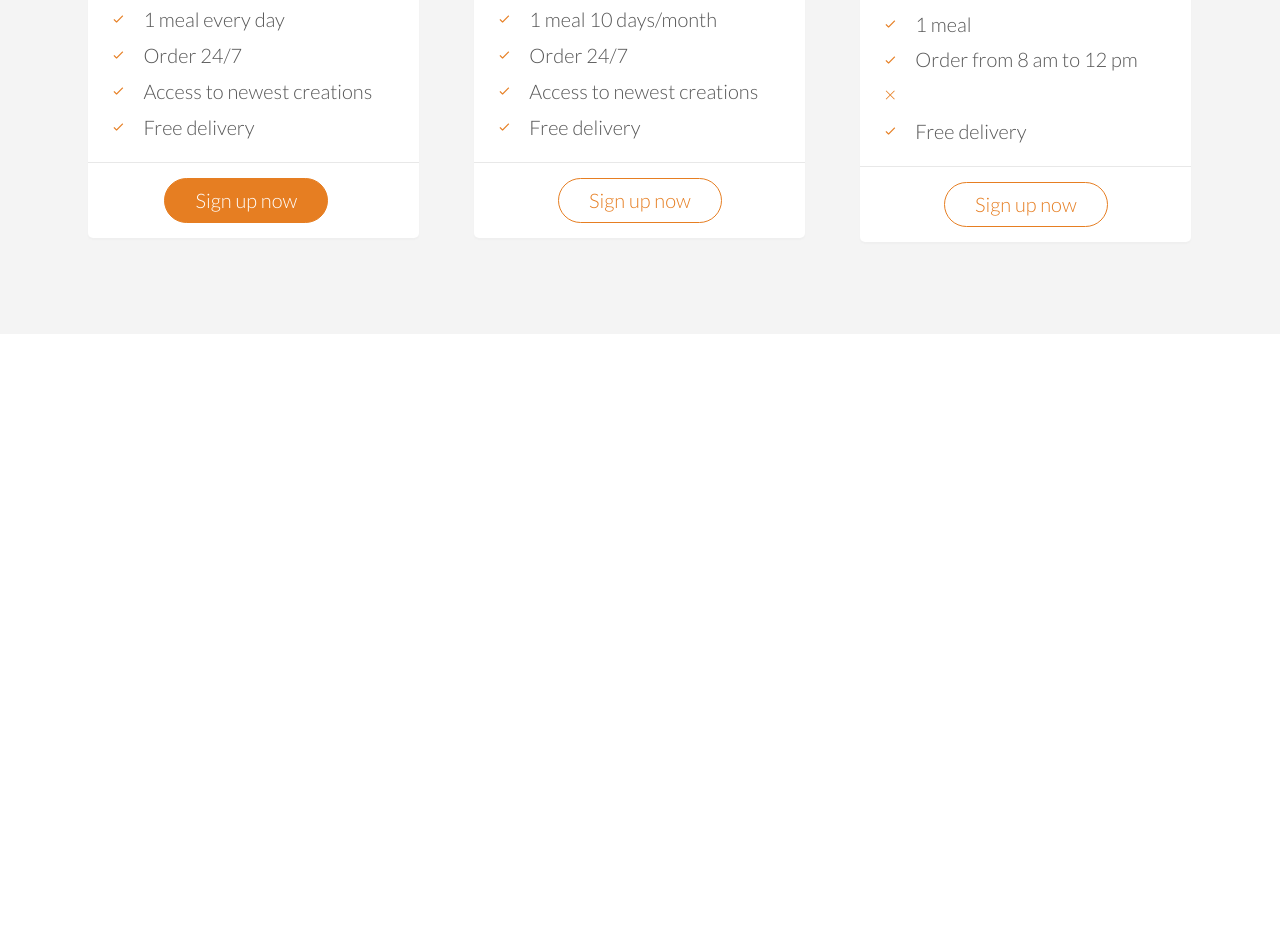
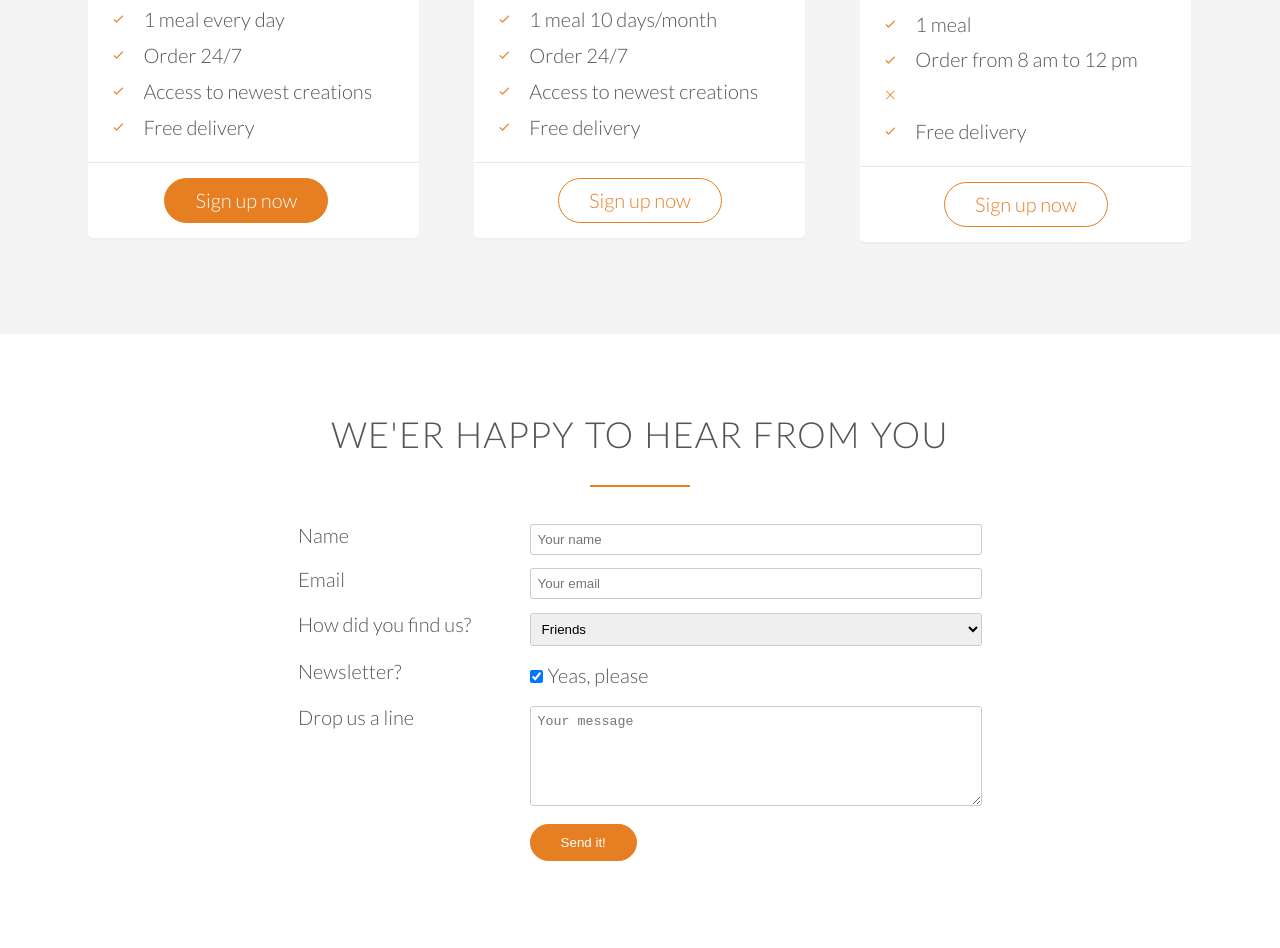
Before and after one commit to LubosVoska/omnifood-website, a website: page index.html in a window 1280 px wide. Shown: the part 4278-5226 px from the top of the page. Before the commit the page ends 4612 px from the top, so only its background shows below. Drawn offline with Linux system fonts and the light colour scheme; files whose address does not match are found by name.

Commit message:
Add contact section

```diff
--- a/index.html
+++ b/index.html
@@ -310,8 +310,68 @@
         </div>
     </section>
 
-
-
+    <section class="section-form">
+        <div class="row">
+            <h2>We'er happy to hear from you</h2>
+            <div class="row">
+                <form method="post" action="#" class="contact-form">
+                    <div class="row">
+                        <div class="col span-1-of-3">
+                            <label for="name">Name</label>
+                        </div>
+                        <div class="col span-2-of-3">
+                            <input type="text" name="name" id="name" placeholder="Your name" required></input>
+                        </div>
+                    </div>
+                    <div class="row">
+                        <div class="col span-1-of-3">
+                            <label for="email">Email</label>
+                        </div>
+                        <div class="col span-2-of-3">
+                            <input type="email" name="name" id="email" placeholder="Your email" required></input>
+                        </div>
+                    </div>
+                    <div class="row">
+                        <div class="col span-1-of-3">
+                            <label for="find-us">How did you find us?</label>
+                        </div>
+                        <div class="col span-2-of-3">
+                            <select name="find-us" id="find-us">
+                                <option value="friends" selected>Friends</option>
+                                <option value="search">Search engine</option>
+                                <option value="ad">Advertisement</option>
+                                <option value="other">Other</option>
+                            </select>
+                        </div>
+                    </div>
+                    <div class="row">
+                        <div class="col span-1-of-3">
+                            <label>Newsletter?</label>
+                        </div>
+                        <div class="col span-2-of-3">
+                            <input type="checkbox" name="news" id="news" checked>Yeas, please</input>
+                        </div>
+                    </div>
+                    <div class="row">
+                        <div class="col span-1-of-3">
+                            <label>Drop us a line</label>
+                        </div>
+                        <div class="col span-2-of-3">
+                            <textarea name="message" placeholder="Your message"></textarea>
+                        </div>
+                    </div>
+                    <div class="row">
+                        <div class="col span-1-of-3">
+                            <label>&nbsp;</label>
+                        </div>
+                        <div class="col span-2-of-3">
+                            <input type="submit" value="Send it!">
+                        </div>
+                    </div>
+                </form>
+            </div>
+        </div>
+    </section>
 
 </body>
 
--- a/resources/css/style.css
+++ b/resources/css/style.css
@@ -135,7 +135,8 @@ a:active {
 
 /* ----- BUTTONS -----*/
 .btn:link,
-.btn:visited {
+.btn:visited,
+input[type=submit] {
     display: inline-block;
     padding: 10px 30px;
     font-weight: 300;
@@ -146,7 +147,8 @@ a:active {
 }
 
 .btn-full:link,
-.btn-full:visited {
+.btn-full:visited,
+input[type=submit] {
     background-color: #e67e22;
     border: 1px solid #e67e22;
     color: #fff;
@@ -160,7 +162,9 @@ a:active {
 }
 
 .btn:hover,
-.btn:active {
+.btn:active,
+input[type=submit]:hover,
+input[type=submit]:active {
     background-color: #cf6d17;
 }
 
@@ -440,3 +444,34 @@ cite img {
 .plan-box ul li {
     padding: 5px 0;
 }
+
+/*  ---------------------------------------------------
+    FORM
+-------------------------------------------------------*/
+
+.contact-form {
+    width: 60%;
+    margin: 0 auto;
+}
+
+input[type=text],
+input[type=email],
+select,
+textarea {
+    width: 100%;
+    padding: 7px;
+    border-radius: 3px;
+    border: 1px solid #ccc;
+}
+
+textarea {
+    height: 100px;
+}
+
+input[type=checkbox] {
+    margin: 10px 5px 10px 0;
+}
+
+*:focus {
+    outline: none;
+}
```
